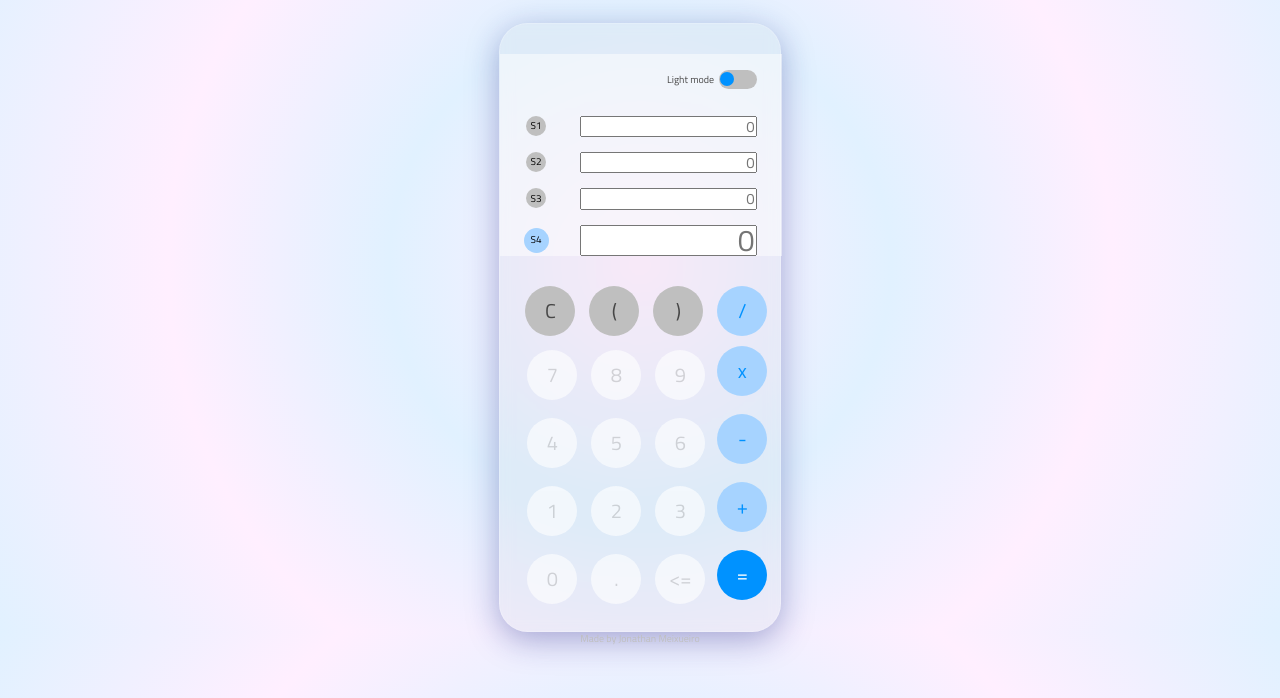
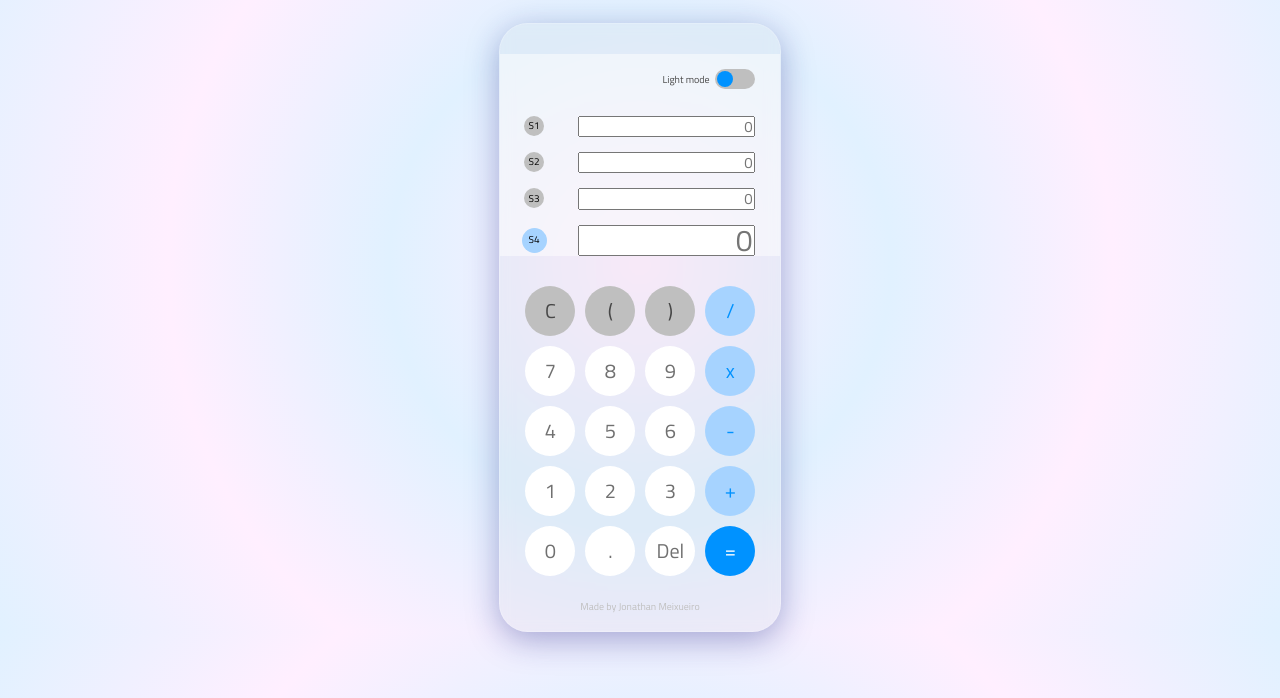
Before and after one commit to jonamx13/UX-UI-Calculator, a plain HTML site: page index.html in a window 1280 px wide. Shown: the part 102-800 px from the top of the page. Drawn offline with Linux system fonts and the light colour scheme.

Commit message:
Script and toggle already working

```diff
--- a/css/animation.css
+++ b/css/animation.css
@@ -1,10 +1,26 @@
-.calculator__button--light1 {
-    background-color: white;
-    border: none;
-    color: #BFBFBF;
-    margin: 4px 2px;
-    opacity: 0.6;
-    transition: 0.3s;
+/*Toggle button*/
+
+#toggle .indicator {
+  cursor: pointer;
+  transition: 0.5s;
+}
+
+#toggle.active .indicator{
+  background-color: white;
+  transform: scale(0.8) translateX(2.5rem);
+}
+
+/*Background*/
+
+body{
+  transition: 0.5s;
+}
+
+body.active {
+  background: rgb(40,33,40);
+  background: -moz-radial-gradient(circle, rgba(40,33,40,1) 0%, rgba(53,35,55,1) 34%, rgba(40,33,40,1) 64%, rgba(53,35,55,1) 100%);
+  background: -webkit-radial-gradient(circle, rgba(40,33,40,1) 0%, rgba(53,35,55,1) 34%, rgba(40,33,40,1) 64%, rgba(53,35,55,1) 100%);
+  background: radial-gradient(circle, rgba(40,33,40,1) 0%, rgba(53,35,55,1) 34%, rgba(40,33,40,1) 64%, rgba(53,35,55,1) 100%);
+  filter: progid:DXImageTransform.Microsoft.gradient(startColorstr="#282128",endColorstr="#352337",GradientType=1);
+
   }
-
-  .calculator__button--light1:hover {opacity: 1}
--- a/css/gridnflex.css
+++ b/css/gridnflex.css
@@ -24,7 +24,7 @@
 
 /**Display**/
 .display {
-    width:28.125rem;
+    width:100%;
     height: 20.2rem;
     align-content: end;
 
@@ -43,16 +43,15 @@
 .display__color-mode span{
     padding-right: .5rem;
 }
-.display__color-mode button{
-    width: 3.75rem;
-    height: 1.87rem;
-    border-radius: 1rem;
+#toggle {
+    width: 4rem;
+    height: 2rem;
 }
 
-.toggle {
-    width: 1.4rem;
-    height: 1.4rem;
-    margin: .12rem;
+#toggle .indicator {
+    margin: 0;
+    width: 2rem;
+    height: 2rem;
 }
 
     /*Operator and numberfields*/
--- a/css/style.css
+++ b/css/style.css
@@ -43,6 +43,7 @@ body {
     background: -webkit-radial-gradient(circle, rgba(255,239,255,1) 0%, rgba(225,241,255,1) 34%, rgba(255,239,255,1) 64%, rgba(225,241,255,1) 100%);
     background: radial-gradient(circle, rgba(255,239,255,1) 0%, rgba(225,241,255,1) 34%, rgba(255,239,255,1) 64%, rgba(225,241,255,1) 100%);
     filter: progid:DXImageTransform.Microsoft.gradient(startColorstr="var(--bgGrad1)",endColorstr="var(--bgGrad2)",GradientType=1);
+
 }
 
 .container {
@@ -50,7 +51,7 @@ body {
     box-shadow: 0 8px 32px 0 rgba( 31, 38, 135, 0.37 );
     backdrop-filter: blur( 7px );
     border-radius: 10px;
-    border: 1px solid rgba( 255, 255, 255, 0.18 );
+    border: .1rem solid rgba( 255, 255, 255, 0.18 );
     border-radius: 2.875rem;
     font-size: 2rem;
 }
@@ -72,22 +73,25 @@ body {
 
 /*Color Toggle*/
 
-.display__color-mode span{
+.display__color-mode span {
     font-size: 1rem;
     color: var(--mainFontColor);
     border-radius: 50%;
     font-size: 1rem;
 }
-.display__color-mode button{
+#toggle  {
     border-radius: 1rem;
     background-color: var(--generalGray);
     font-size: 1rem;
     border-style: none;
+    cursor: pointer;
 }
 
-.toggle {
+#toggle .indicator {
+    display: flex;
+    transform: scale(.8);
+    border-radius: 50%;
     background-color: var(--darkButton2);
-    border-radius: 50%;
 }
 
     /*Operator and numberfields*/
--- a/index.html
+++ b/index.html
@@ -6,9 +6,10 @@
     <meta name="viewport" content="width=device-width, initial-scale=1.0">
     <title>UX/UI Calculator</title>
     <link rel="stylesheet" href="./css/gridnflex.css">
+    <link rel="stylesheet" href="./css/animation.css">
     <link rel="stylesheet" href="./css/style.css">
-    <link rel="stylesheet" href="./css/animation.css">
-    <link rel="stylesheet" href="./css/function.css">
+
+
     <link rel="stylesheet" href="./css/normalize.css">
     <link rel="preconnect" href="https://fonts.googleapis.com">
     <link rel="preconnect" href="https://fonts.gstatic.com" crossorigin>
@@ -23,8 +24,8 @@
             <!--Toggle Color-->
             <div class="display__color-mode">
                 <span>Light mode</span>
-                <button>
-                    <div class="toggle"></div>
+                <button id="toggle">
+                    <i class="indicator"></i>
                 </button>
             </div>
             <!--Inputs and Outputs-->
@@ -41,33 +42,34 @@
         </div>
         <div action="" class="calculator">
             <!--First buttons row-->
-                <input class="calculator__button calculator__button--dark1" type="button" value ="C" id="clear")">
-                <input class="calculator__button calculator__button--dark1" type="button" value ="(">
-                <input class="calculator__button calculator__button--dark1" type="button" value =")">
-                <input class="calculator__button calculator__button--light2" type="button" value ="/">
+                <input class="calculator__button calculator__button--dark1" type="button" value ="C" id="clear">
+                <input class="input-button calculator__button calculator__button--dark1" type="button" value ="(">
+                <input class="input-button calculator__button calculator__button--dark1" type="button" value =")">
+                <input class="input-button calculator__button calculator__button--light2" type="button" value ="/">
             <!--Second buttons row-->
-                <input class="calculator__button calculator__button--light1" type="button" value ="7">
-                <input class="calculator__button calculator__button--light1" type="button" value ="8">
-                <input class="calculator__button calculator__button--light1" type="button" value ="9">
-                <input class="calculator__button calculator__button--light2" type="button" value ="x">
+                <input class="input-button calculator__button calculator__button--light1" type="button" value ="7">
+                <input class="input-button calculator__button calculator__button--light1" type="button" value ="8">
+                <input class="input-button calculator__button calculator__button--light1" type="button" value ="9">
+                <input class="input-button calculator__button calculator__button--light2" type="button" value ="x">
             <!--Third buttons row-->
-                <input class="calculator__button calculator__button--light1" type="button" value ="4">
-                <input class="calculator__button calculator__button--light1" type="button" value ="5">
-                <input class="calculator__button calculator__button--light1" type="button" value ="6">
-                <input class="calculator__button calculator__button--light2" type="button" value ="-">
+                <input class="input-button calculator__button calculator__button--light1" type="button" value ="4">
+                <input class="input-button calculator__button calculator__button--light1" type="button" value ="5">
+                <input class="input-button calculator__button calculator__button--light1" type="button" value ="6">
+                <input class="input-button calculator__button calculator__button--light2" type="button" value ="-">
             <!--Fourth buttons row-->
-                <input class="calculator__button calculator__button--light1" type="button" value ="1">
-                <input class="calculator__button calculator__button--light1" type="button" value ="2">
-                <input class="calculator__button calculator__button--light1" type="button" value ="3">
-                <input class="calculator__button calculator__button--light2" type="button" value ="+">
+                <input class="input-button calculator__button calculator__button--light1" type="button" value ="1">
+                <input class="input-button calculator__button calculator__button--light1" type="button" value ="2">
+                <input class="input-button calculator__button calculator__button--light1" type="button" value ="3">
+                <input class="input-button calculator__button calculator__button--light2" type="button" value ="+">
             <!--Fourth buttons row-->
-                <input class="calculator__button calculator__button--light1" type="button" value ="0">
-                <input class="calculator__button calculator__button--light1" type="button" value =".">
-                <input class="calculator__button calculator__button--light1" type="button" value ="<=" id="erase">
+                <input class="input-button calculator__button calculator__button--light1" type="button" value ="0">
+                <input class="input-button calculator__button calculator__button--light1" type="button" value =".">
+                <input class="calculator__button calculator__button--light1" type="button" value ="Del" id="erase">
                 <input class="calculator__button calculator__button--dark2" type="button" value ="=" id="equal">
         </div>
         <p class="footer-made">Made by Jonathan Meixueiro</p>
     </div>
+    </div>
     <script src="./js/script.js"></script>
 </body>
 </html>
--- a/js/script.js
+++ b/js/script.js
@@ -1,3 +1,11 @@
+//Toggle color mode
+const body = document.querySelector("body");
+const toggle = document.getElementById("toggle");
+toggle.onclick = function() {
+    toggle.classList.toggle("active")
+    body.classList.toggle("active");
+}
+
 let equal_pressed = 0;
 //Refer all buttons excluding AC and DEL
 let button_input = document.querySelectorAll(".input-button");
@@ -42,3 +50,12 @@ equal.addEventListener("click", () => {
     alert("Invalid Input");
   }
 });
+
+//Clear Whole Input
+clear.addEventListener("click", () => {
+  input.value = "";
+});
+//Erase Single Digit
+erase.addEventListener("click", () => {
+  input.value = input.value.substr(0, input.value.length - 1);
+});
```
